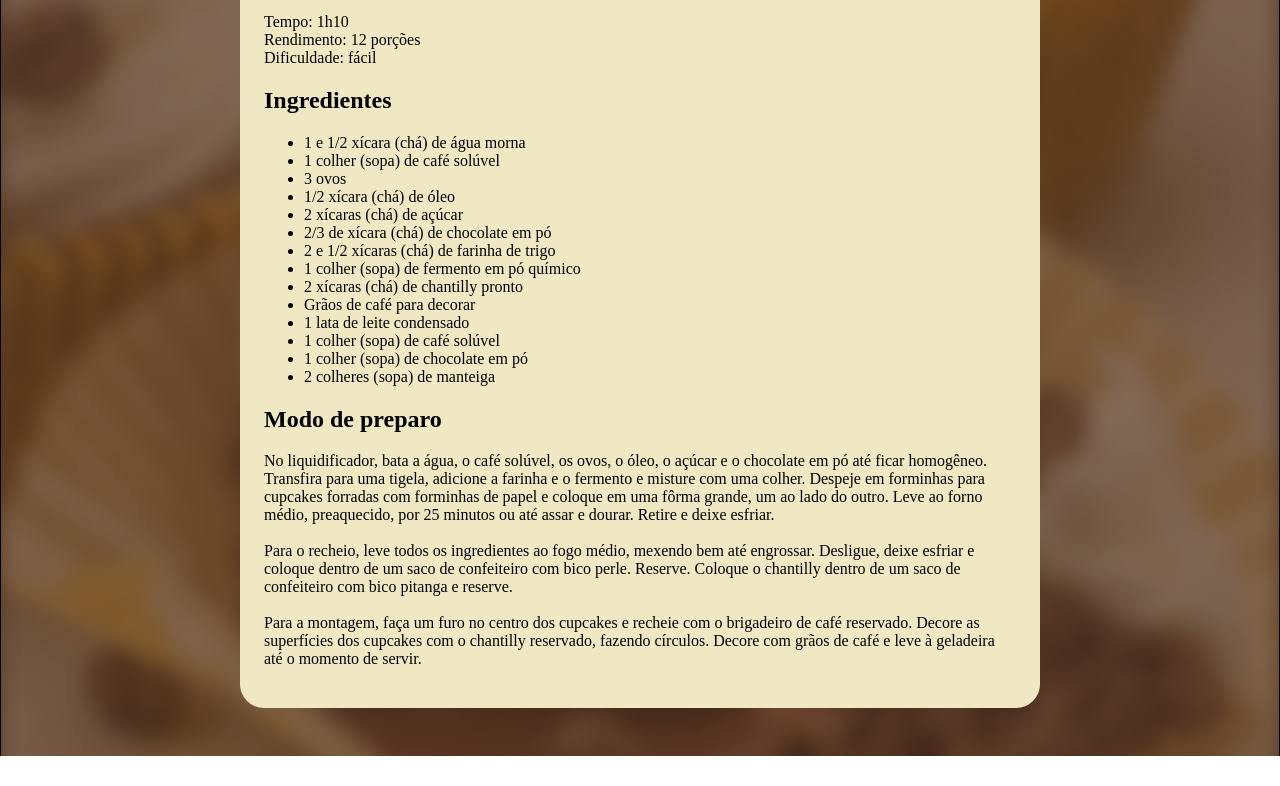
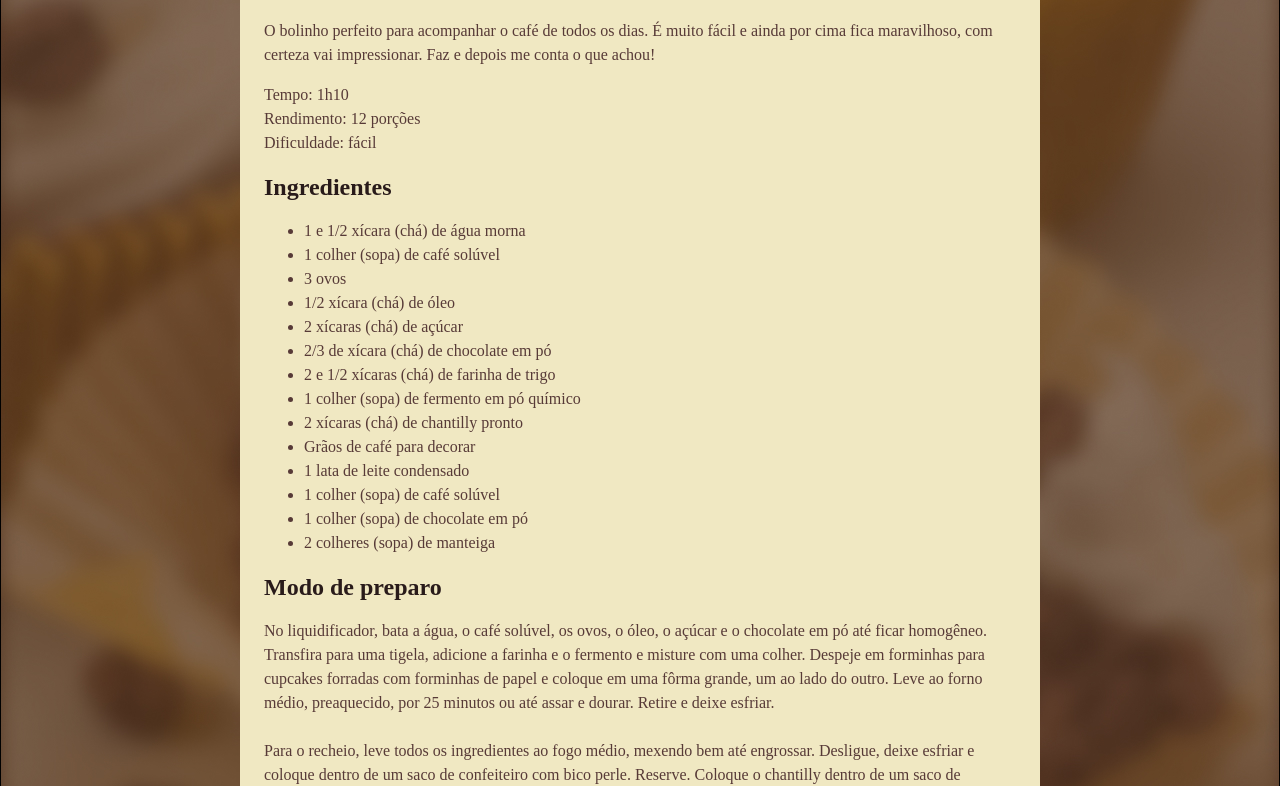
Before and after one commit to Nybli/projeto-pagina-de-receita, a plain HTML site: page index.html in a window 1280 px wide. Shown: the part 582-1368 px from the top of the page. Before the commit the page ends 1338 px from the top, so only its background shows below. Drawn offline with Linux system fonts and the light colour scheme; a web font is replaced by a local one.

Commit message:
trabalhando as fontes

```diff
--- a/index.html
+++ b/index.html
@@ -1,22 +1,34 @@
 <!DOCTYPE html>
 <html lang="pt-br">
   <head>
-  <meta charset="UTF-8">
-  <meta name="viewport" content="width=device-width, initial-scale=1.0">
+    <link rel="preconnect" href="https://fonts.googleapis.com" />
+    <link rel="preconnect" href="https://fonts.gstatic.com" crossorigin />
+    <link
+      href="https://fonts.googleapis.com/css2?family=Alice&display=swap"
+      rel="stylesheet"
+    />
+    <meta charset="UTF-8" />
+    <meta name="viewport" content="width=device-width, initial-scale=1.0" />
     <title>Página de receita</title>
-  <link rel="stylesheet" href="style.css">
+    <link rel="stylesheet" href="style.css" />
   </head>
   <body>
     <div id="page">
-
-    <img src="assets/main-image.jpg" alt="Imagem de um cupcake com grãos de café e chantilly">
+      <img
+        src="assets/main-image.jpg"
+        alt="Imagem de um cupcake com grãos de café e chantilly"
+      />
       <main>
         <section id="about">
           <h1>Cupcake de café com chantilly</h1>
-        <p>O bolinho perfeito para acompanhar o café de todos os dias. É muito fácil e ainda por cima fica maravilhoso, com certeza vai impressionar. Faz e depois me conta o que achou!</p>
           <p>
-          Tempo: 1h10 <br>
-          Rendimento: 12 porções <br>
+            O bolinho perfeito para acompanhar o café de todos os dias. É muito
+            fácil e ainda por cima fica maravilhoso, com certeza vai
+            impressionar. Faz e depois me conta o que achou!
+          </p>
+          <p>
+            Tempo: 1h10 <br />
+            Rendimento: 12 porções <br />
             Dificuldade: fácil
           </p>
         </section>
@@ -42,9 +54,22 @@
         <section id="preparation">
           <h2>Modo de preparo</h2>
           <p>
-          No liquidificador, bata a água, o café solúvel, os ovos, o óleo, o açúcar e o chocolate em pó até ficar homogêneo. Transfira para uma tigela, adicione a farinha e o fermento e misture com uma colher. Despeje em forminhas para cupcakes forradas com forminhas de papel e coloque em uma fôrma grande, um ao lado do outro. Leve ao forno médio, preaquecido, por 25 minutos ou até assar e dourar. Retire e deixe esfriar. <br><br>
-          Para o recheio, leve todos os ingredientes ao fogo médio, mexendo bem até engrossar. Desligue, deixe esfriar e coloque dentro de um saco de confeiteiro com bico perle. Reserve. Coloque o chantilly dentro de um saco de confeiteiro com bico pitanga e reserve. <br><br>
-          Para a montagem, faça um furo no centro dos cupcakes e recheie com o brigadeiro de café reservado. Decore as superfícies dos cupcakes com o chantilly reservado, fazendo círculos. Decore com grãos de café e leve à geladeira até o momento de servir.
+            No liquidificador, bata a água, o café solúvel, os ovos, o óleo, o
+            açúcar e o chocolate em pó até ficar homogêneo. Transfira para uma
+            tigela, adicione a farinha e o fermento e misture com uma colher.
+            Despeje em forminhas para cupcakes forradas com forminhas de papel e
+            coloque em uma fôrma grande, um ao lado do outro. Leve ao forno
+            médio, preaquecido, por 25 minutos ou até assar e dourar. Retire e
+            deixe esfriar. <br /><br />
+            Para o recheio, leve todos os ingredientes ao fogo médio, mexendo
+            bem até engrossar. Desligue, deixe esfriar e coloque dentro de um
+            saco de confeiteiro com bico perle. Reserve. Coloque o chantilly
+            dentro de um saco de confeiteiro com bico pitanga e reserve.
+            <br /><br />
+            Para a montagem, faça um furo no centro dos cupcakes e recheie com o
+            brigadeiro de café reservado. Decore as superfícies dos cupcakes com
+            o chantilly reservado, fazendo círculos. Decore com grãos de café e
+            leve à geladeira até o momento de servir.
           </p>
         </section>
       </main>
--- a/style.css
+++ b/style.css
@@ -1,3 +1,9 @@
+:root {
+  font-family: "Alice", serif;
+  line-height: 150%;
+  color: #573A37;
+}
+
 body {
   background-image: url(assets/bg.jpg);
   background-size: cover;
@@ -15,3 +21,16 @@ body {
 img {
   border-radius: 16px;
 }
+
+h1 {
+  line-height: 140%;
+  font-size: 40px;
+}
+
+h2 {
+  font-size: 24px;
+}
+
+h1, h2 {
+  color: #291B1A;
+}
```
Lines whose indentation alone changed are shown as unchanged.
